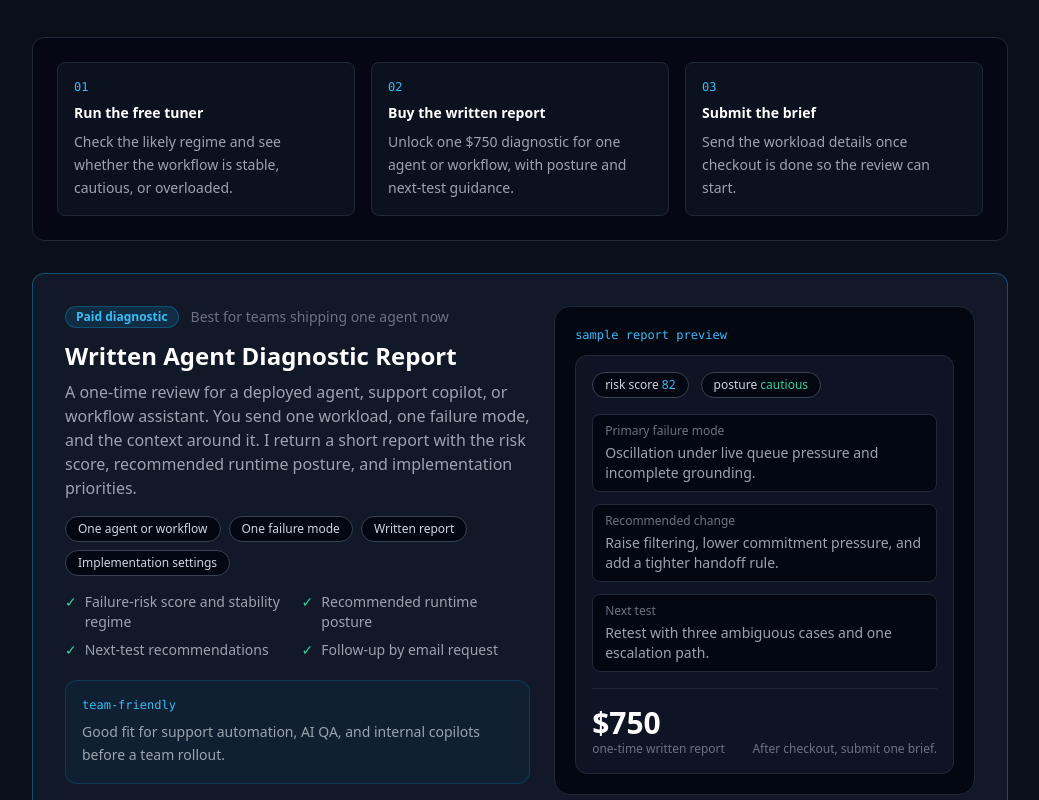
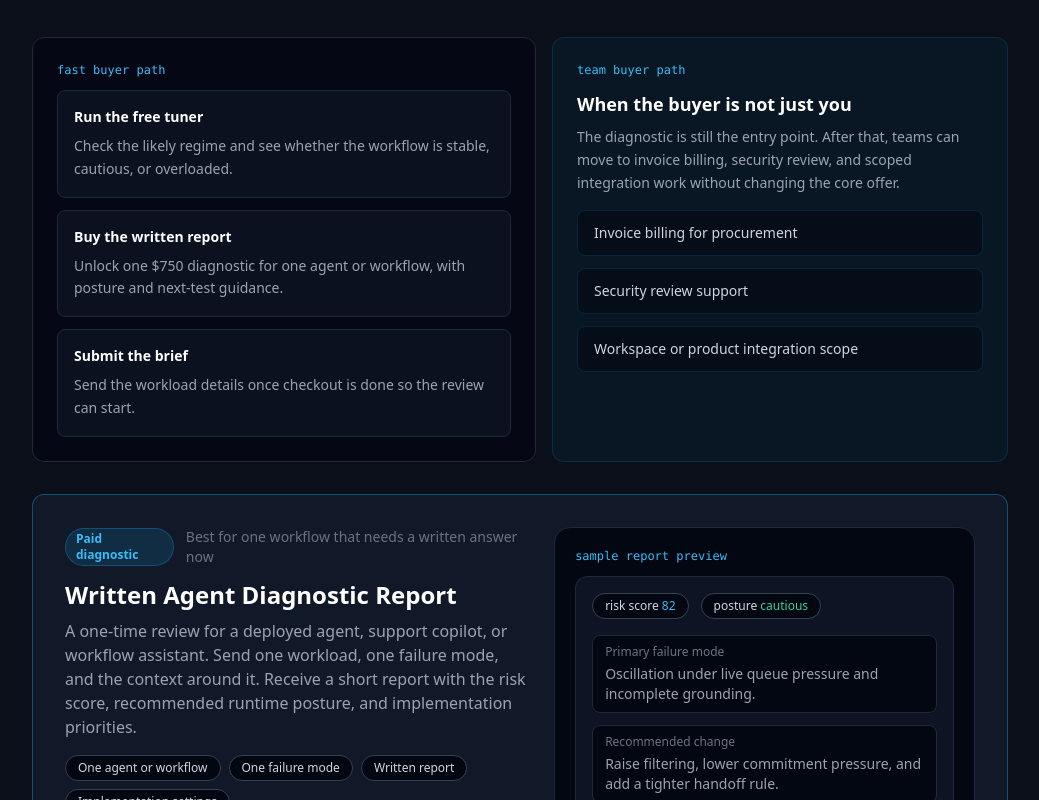
Before and after one commit to travisbergen2/rpcs1-sdk, a Next.js app in the folder packages/web/: page /pricing in a window 1280 px wide. Shown: the part 260-1060 px from the top of the page, without its empty margins (120-1159 px from the left). Built offline with nearby package versions, Linux system fonts and the light colour scheme.

Commit message:
feat: sharpen pricing buyer paths

```diff
--- a/packages/web/app/pricing/page.tsx
+++ b/packages/web/app/pricing/page.tsx
@@ -40,35 +40,52 @@ export default function PricingPage() {
       <div className="text-center mb-12">
         <h1 className="text-3xl sm:text-4xl font-bold text-white mb-4">Pricing</h1>
         <p className="text-gray-400 text-lg max-w-xl mx-auto">
-          Start with the free tuner. Pay only when one agent needs a written diagnostic before rollout.
+          Start free. Buy a written diagnostic when one workflow needs a clear answer before rollout.
         </p>
       </div>
 
-      <section className="mb-8 rounded-xl border border-gray-800 bg-gray-950/70 p-5 sm:p-6">
-        <div className="grid sm:grid-cols-3 gap-4">
+      <section className="mb-8 grid lg:grid-cols-[1.05fr_0.95fr] gap-4">
+        <div className="rounded-xl border border-gray-800 bg-gray-950/70 p-5 sm:p-6">
+          <p className="text-xs font-mono text-sky-400 mb-3">fast buyer path</p>
           {[
             {
-              step: '01',
               title: 'Run the free tuner',
               body: 'Check the likely regime and see whether the workflow is stable, cautious, or overloaded.',
             },
             {
-              step: '02',
               title: 'Buy the written report',
               body: 'Unlock one $750 diagnostic for one agent or workflow, with posture and next-test guidance.',
             },
             {
-              step: '03',
               title: 'Submit the brief',
               body: 'Send the workload details once checkout is done so the review can start.',
             },
           ].map((item) => (
-            <div key={item.step} className="rounded-lg border border-gray-800 bg-gray-900/60 p-4">
-              <p className="text-xs font-mono text-sky-400 mb-2">{item.step}</p>
+            <div key={item.title} className="rounded-lg border border-gray-800 bg-gray-900/60 p-4 mb-3 last:mb-0">
               <p className="text-sm font-semibold text-white mb-2">{item.title}</p>
               <p className="text-sm text-gray-400 leading-relaxed">{item.body}</p>
             </div>
           ))}
+        </div>
+
+        <div className="rounded-xl border border-sky-500/15 bg-sky-500/5 p-5 sm:p-6">
+          <p className="text-xs font-mono text-sky-400 mb-3">team buyer path</p>
+          <h2 className="text-lg font-semibold text-white mb-2">When the buyer is not just you</h2>
+          <p className="text-sm text-gray-400 leading-relaxed mb-4">
+            The diagnostic is still the entry point. After that, teams can move to invoice billing,
+            security review, and scoped integration work without changing the core offer.
+          </p>
+          <div className="grid gap-3">
+            {[
+              'Invoice billing for procurement',
+              'Security review support',
+              'Workspace or product integration scope',
+            ].map((item) => (
+              <div key={item} className="rounded-lg border border-sky-500/15 bg-gray-950/60 px-4 py-3 text-sm text-gray-300">
+                {item}
+              </div>
+            ))}
+          </div>
         </div>
       </section>
 
@@ -77,14 +94,13 @@ export default function PricingPage() {
           <div>
             <div className="flex items-center gap-3 mb-3">
               <Badge variant="paid">Paid diagnostic</Badge>
-              <span className="text-sm text-gray-500">Best for teams shipping one agent now</span>
+              <span className="text-sm text-gray-500">Best for one workflow that needs a written answer now</span>
             </div>
             <h2 className="text-2xl font-bold text-white mb-2">Written Agent Diagnostic Report</h2>
             <p className="text-gray-400 max-w-2xl">
               A one-time review for a deployed agent, support copilot, or workflow assistant.
-              You send one workload, one failure mode, and the context around it. I return a
-              short report with the risk score, recommended runtime posture, and implementation
-              priorities.
+              Send one workload, one failure mode, and the context around it. Receive a short
+              report with the risk score, recommended runtime posture, and implementation priorities.
             </p>
             <div className="mt-4 flex flex-wrap gap-2">
               {['One agent or workflow', 'One failure mode', 'Written report', 'Implementation settings'].map((item) => (
@@ -106,12 +122,6 @@ export default function PricingPage() {
                 </li>
               ))}
             </ul>
-            <div className="mt-5 rounded-xl border border-sky-500/20 bg-sky-500/5 p-4">
-              <p className="text-xs font-mono text-sky-400 mb-2">team-friendly</p>
-              <p className="text-sm text-gray-400 leading-relaxed">
-                Good fit for support automation, AI QA, and internal copilots before a team rollout.
-              </p>
-            </div>
             <div className="mt-6 flex flex-col sm:flex-row gap-3">
               <Link
                 href="/api/checkout?tier=diagnostic"
@@ -128,6 +138,9 @@ export default function PricingPage() {
             </div>
             <p className="mt-3 text-xs text-gray-500">
               After checkout, you’ll land on /diagnostic and submit one brief. No second purchase step.
+            </p>
+            <p className="mt-4 text-sm text-gray-400">
+              Good fit for support automation, AI QA, and internal copilots when the team wants a written readout before rollout.
             </p>
           </div>
 
```
